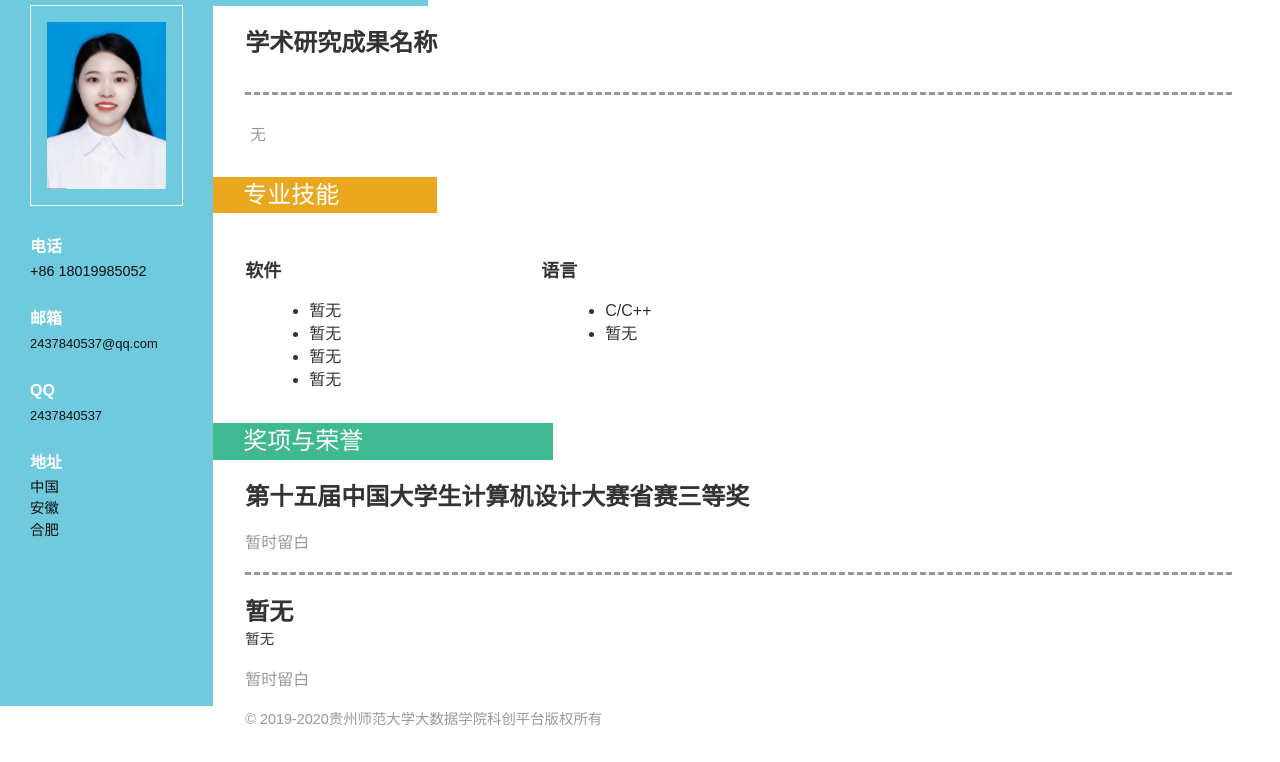
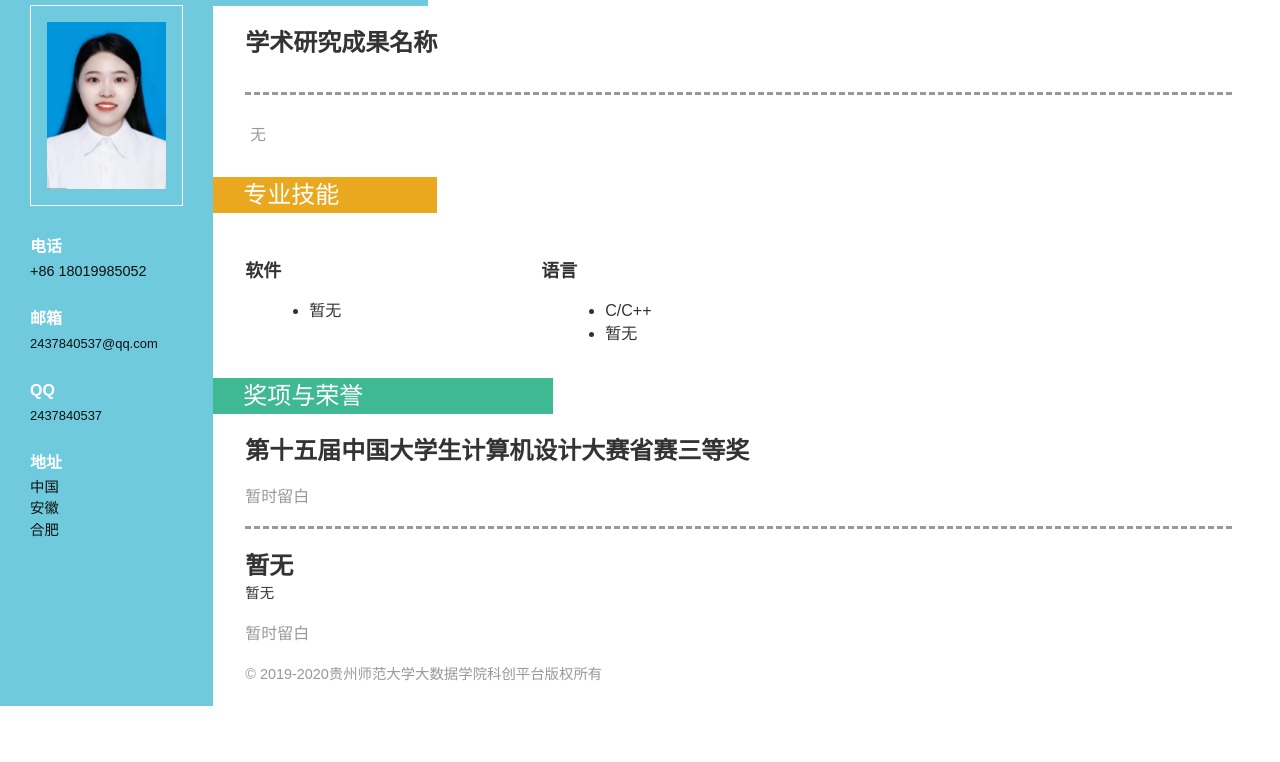
Before and after one commit to 18Whisper/18Whisper.github.io, a plain HTML site: page index.html in a window 1280 px wide. Shown: the part 94-856 px from the top of the page. After the commit the page ends 810 px from the top, so only its background shows below. Drawn offline with Linux system fonts and the light colour scheme.

Commit message:
Update index.html

```diff
--- a/index.html
+++ b/index.html
@@ -67,9 +67,6 @@
                     <h4>软件</h4>
                     <ul>
                         <li>暂无</li>
-                        <li>暂无</li>
-                        <li>暂无</li>
-                        <li>暂无</li>
                     </ul>
                 </div>
                 <div class="skill2">
```
